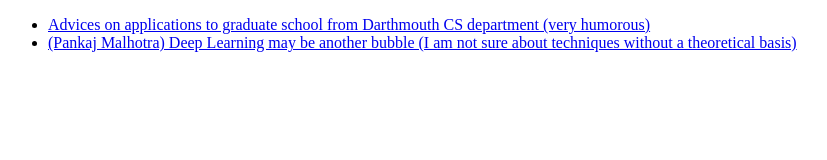
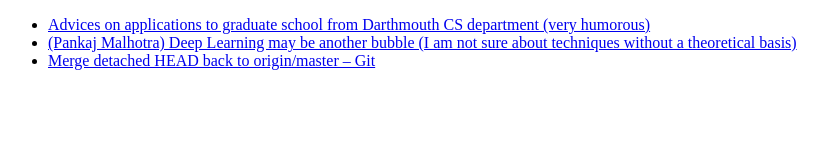
Before and after one commit to mingchao-zhang/mingchao-zhang.github.io, a plain HTML site: page articles/articles.html in a window 1280 px wide. Shown: the whole page, without its empty margins (0-827 px from the left). Drawn offline with Linux system fonts and the light colour scheme.

```diff
--- a/articles/articles.html
+++ b/articles/articles.html
@@ -8,6 +8,7 @@
 <ul>
     <li><a href="https://web.cs.dartmouth.edu/undergraduate/graduate-school-advice">Advices on applications to graduate school from Darthmouth CS department (very humorous)</a></li>
     <li><a href="https://www.quora.com/Why-is-Deep-Learning-so-popular-and-in-demand-these-days">(Pankaj Malhotra) Deep Learning may be another bubble (I am not sure about techniques without a theoretical basis)</a></li>
+    <li><a href="https://cmatskas.com/merge-detached-head-back-to-originmaster-git/">Merge detached HEAD back to origin/master – Git</a></li>
 
 
 </ul>
```
